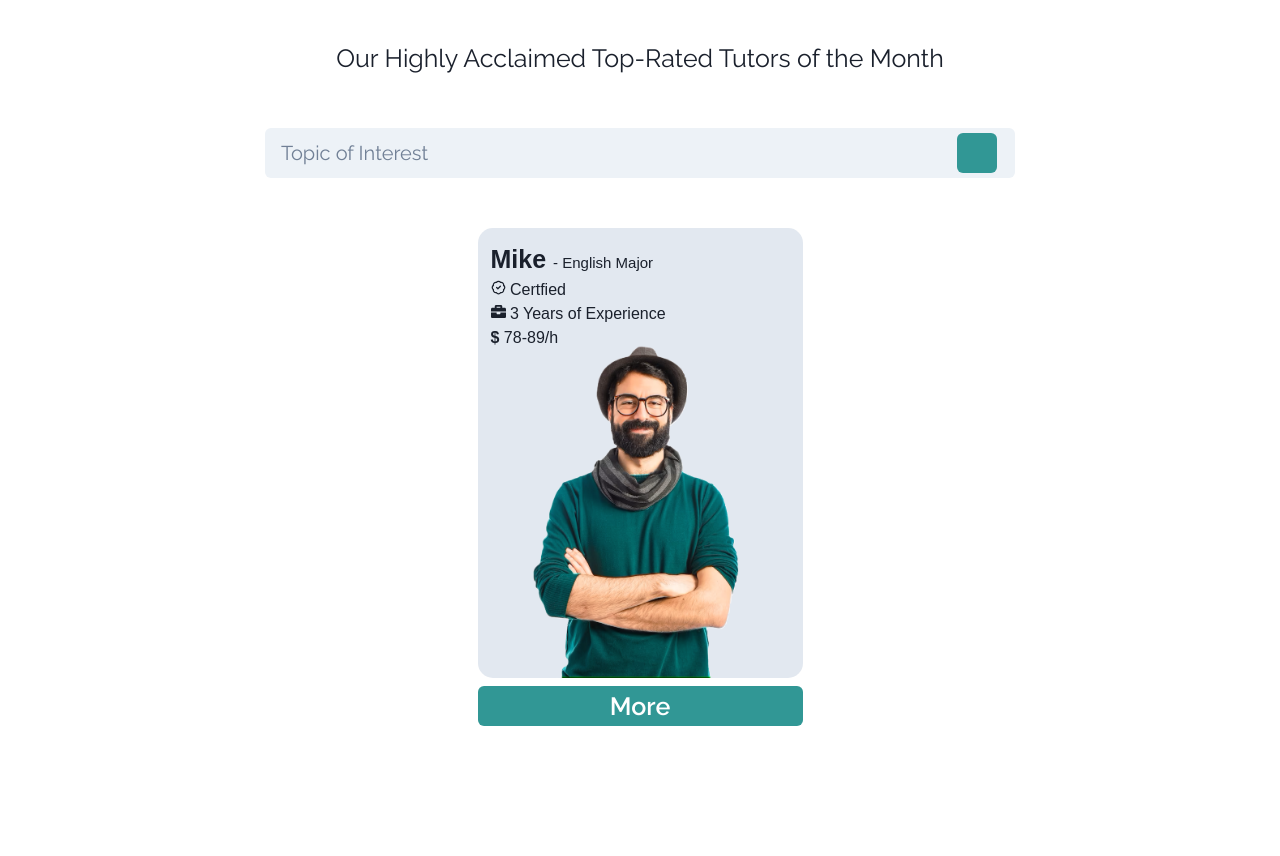
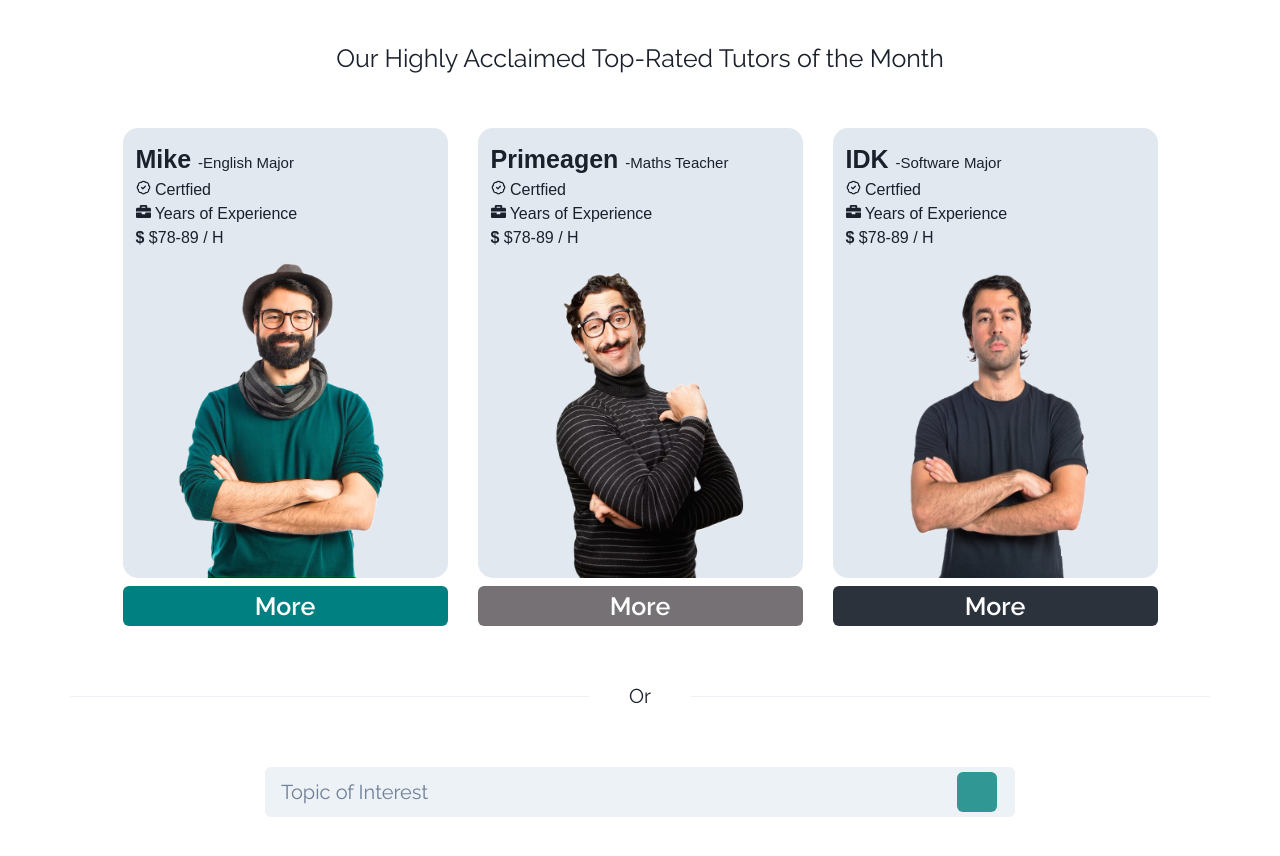
Before and after one commit to AdminForIinRange/Tutoring-Website, a React (Vite) app: page / in a window 1280 px wide. Shown: the part 3900-4756 px from the top of the page. After the commit the page ends 4717 px from the top, so only its background shows below. Built offline with nearby package versions, Linux system fonts and the light colour scheme.

Commit message:
ok so i made tutor cards

```diff
--- /dev/null
+++ b/src/components/TutorCard.jsx
@@ -0,0 +1,122 @@
+import {
+    Step,
+    StepDescription,
+    Input,
+    StepIcon,
+    StepIndicator,
+    StepNumber,
+    StepSeparator,
+    StepStatus,
+    StepTitle,
+    Stepper,
+    HStack,
+    Heading,
+    InputGroup,
+    Card,
+    CardHeader,
+    FormControl,
+    FormLabel,
+    FormErrorMessage,
+    FormHelperText,
+    CardBody,
+    Highlight,
+    CardFooter,
+    Divider,
+    AspectRatio,
+    ButtonGroup,
+    Center,
+    Flex,
+    Button,
+    Text,
+    Stack,
+    Box,
+    useBreakpointValue,
+    Menu,
+    MenuButton,
+    VStack,
+    MenuList,
+    MenuItem,
+    Wrap,
+    List,
+    ListItem,
+    ListIcon,
+    OrderedList,
+    UnorderedList,
+    Grid,
+    GridItem,
+    Image,
+    InputLeftAddon,
+    InputRightAddon,
+    useSteps,
+    AbsoluteCenter,
+    Avatar,
+    AvatarBadge,
+    Progress,
+    AvatarGroup,
+    Container,
+    Spacer,
+    Icon,
+  } from "@chakra-ui/react";
+  import React from "react";
+
+
+  import { MdOutlineAttachMoney } from "react-icons/md";
+  import { FaBriefcase } from "react-icons/fa";
+  import { LuBadgeCheck } from "react-icons/lu";
+  import { CiBadgeDollar } from "react-icons/ci";
+export default function TutorCard({Name, Role, Cert, Experience, Hourly, Img, mainColor }) {
+  return (
+    <VStack  transition="transform, 0.3s ease-in-out, boxShadow 1s ease-in-out"
+    _hover={{
+      transform: "scale(1.03)",
+    }}>
+    <Box
+      fontFamily={"sans-serif"}
+      w={"325px"}
+      h={"450px"}
+      bgColor={"gray.200"}
+      borderRadius={"15px"}
+      p={"4%"}
+      fontWeight={"500"}
+
+
+    >
+      <Box >
+
+      <Text fontWeight={"700"} fontSize={"25px"}>
+        {Name}{" "}
+        <Text fontWeight={"200"} fontSize={"15px"} as={"spam"}>
+          -{Role}
+        </Text>
+      </Text>
+      <Text>
+        {" "}
+        <Icon fontSize={"15px"} as={LuBadgeCheck} /> {Cert ? "Certfied" : ""}
+      </Text>
+
+      <Text>
+        {" "}
+        <Icon fontSize={"15px"} as={FaBriefcase} /> {Experience} Years of
+        Experience
+      </Text>
+      <Text>
+        {" "}
+        <Text as={"span"} fontWeight={"700"}>
+          $
+        </Text>{" "}
+        {Hourly}
+      </Text>
+      <VStack w={"100%"} h={"100%"} justify={"center"}  >
+        <Image  w={"300px"} h={"328px"} src={Img} />
+
+      </VStack>
+        </Box>
+    </Box>
+    <VStack w={"100%"} align={"end"}>
+      <Button bgColor={mainColor} color={"white"} w={"100%"} >
+        <Text fontSize={"25px"}>More</Text>
+      </Button>
+    </VStack>
+  </VStack>
+  )
+}
--- a/src/pages/FindTutor/Components/InputBar.jsx
+++ b/src/pages/FindTutor/Components/InputBar.jsx
@@ -22,7 +22,7 @@ export default function InputBar() {
     className="animate__animated animate__fadeInUp "
     align={"center"}
     justify={"center"}
-    mt={"50px"}
+
   >
     <InputGroup
 
--- a/src/pages/FindTutor/FindTutor.jsx
+++ b/src/pages/FindTutor/FindTutor.jsx
@@ -6,17 +6,22 @@ import {
   Button,
   Text,
   VStack,
+  AbsoluteCenter,
   InputRightAddon,
+  Divider,
   Box,
   Icon,
 } from "@chakra-ui/react";
 import Header from "../../Components/Header";
 import InputBar from "./Components/InputBar";
+import ItTeacher from '../../assets/People/brunette-man-isolated-white-background_1368-4404.png'
+import MatchsTutor from '../../assets/People/satisfied-executive-with-mustache-glasses_1154-240.png'
 import EnglishMajor from "../../assets/People/artist-white_1368-3546.png";
 import { MdOutlineAttachMoney } from "react-icons/md";
 import { FaBriefcase } from "react-icons/fa";
 import { LuBadgeCheck } from "react-icons/lu";
 import { CiBadgeDollar } from "react-icons/ci";
+import TutorCard from "../../components/TutorCard";
 export default function FindTutor() {
   return (
     <>
@@ -25,7 +30,10 @@ export default function FindTutor() {
         SubText={"Our Highly Acclaimed Top-Rated Tutors of the Month"}
       />
 
-      <InputBar />
+
+
+
+
 
       <VStack
         w={"100%"}
@@ -34,51 +42,46 @@ export default function FindTutor() {
         justify={"center"}
         mt={"50px"}
       >
-        <HStack w={"90%"} h={"100%"} align={"center"} justify={"center"} transition="transform, 0.3s ease-in-out, boxShadow 1s ease-in-out"
-              _hover={{
-                transform: "scale(1.03)",
-
-              }}>
-            <VStack>
-            <Box
-              fontFamily={"sans-serif"}
-            w={"325px"}
-            h={"450px"}
-            bgColor={"gray.200"}
-            borderRadius={"15px"}
-            p={"4%"}
-            fontWeight={"500"}
-            backgroundImage={EnglishMajor}
-
-            backgroundSize={"300px"}
-            backgroundRepeat={"no-repeat"}
-            backgroundPosition={"bottom"}
-
-          >
-
-            <Text fontWeight={"700"} fontSize={"25px"}>
-              Mike <Text fontWeight={"500"} fontSize={"15px"} as={"spam"}>- English Major</Text>
-            </Text>
-            <Text>   <Icon fontSize={"15px"} as={LuBadgeCheck }/> Certfied</Text>
-
-            <Text>     <Icon fontSize={"15px"} as={FaBriefcase} /> 3 Years of Experience</Text>
-            <Text  >  <Text as={"span"} fontWeight={"700"}>$</Text> 78-89/h</Text>
+        <HStack flexWrap={"wrap"}
+          w={"90%"}
+          h={"100%"}
+          align={"center"}
+          justify={"center"}
+          gap={"30px"}
 
 
-          </Box>
-          <VStack w={"100%"} align={"end"}>
-        <Button colorScheme="teal" w={"100%"} mb={"100%"}>
-            <Text fontSize={"25px"}>
-                More
-            </Text>
-
-            </Button>
-        </VStack>
-
-            </VStack>
-
+        >
+        <TutorCard  mainColor={"teal"}  Name={"Mike"} Cert={true} Img={EnglishMajor} Hourly={"$78-89 / H"}  Role={"English Major "} />
+        <TutorCard  mainColor={"#757174"} Name={"Primeagen"} Cert={true} Img={MatchsTutor} Hourly={"$78-89 / H"}  Role={"Maths Teacher "} />
+        <TutorCard mainColor={"#2B323C"} Name={"IDK"} Cert={true} Img={ItTeacher} Hourly={"$78-89 / H"}  Role={"Software Major "} />
         </HStack>
       </VStack>
+
+      <Box
+      position="relative"
+      padding={{
+        base: "50",
+        xsm: "50",
+        ssm: "50",
+        sm: "50",
+        md: "70",
+        lg: "70",
+        xl: "70",
+        xxl: "70",
+        xxxl: "70",
+      }}
+    >
+      <Divider />
+      <AbsoluteCenter
+        fontSize={"20px"}
+        bg="white"
+        borderRadius={"15px"}
+        px="10"
+      >
+        Or
+      </AbsoluteCenter>
+    </Box>
+      <InputBar />
     </>
   );
 }
```
Also changed, not shown: src/assets/People/brunette-man-isolated-white-background_1368-4404.png (added), src/assets/People/satisfied-executive-with-mustache-glasses_1154-240.png (added).
